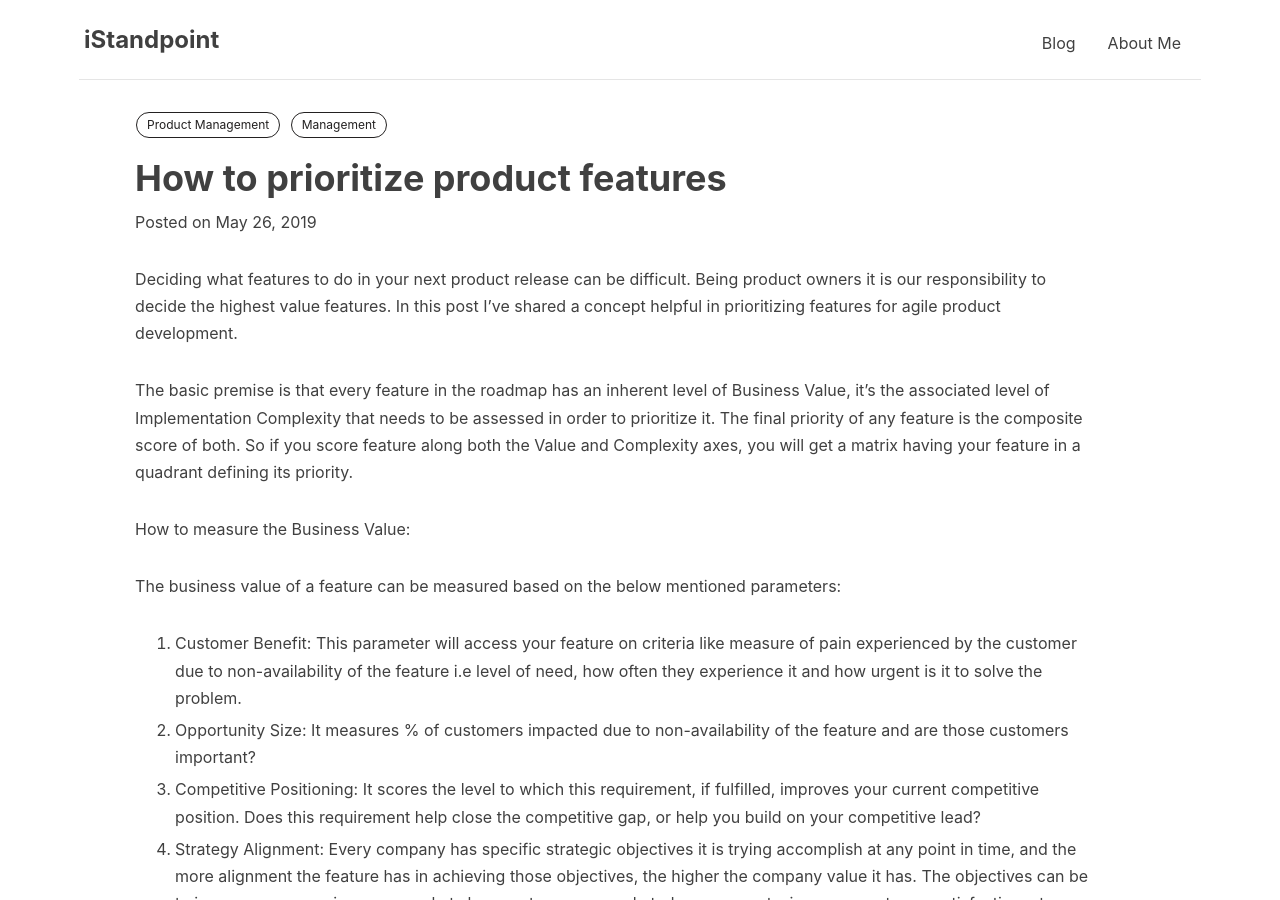
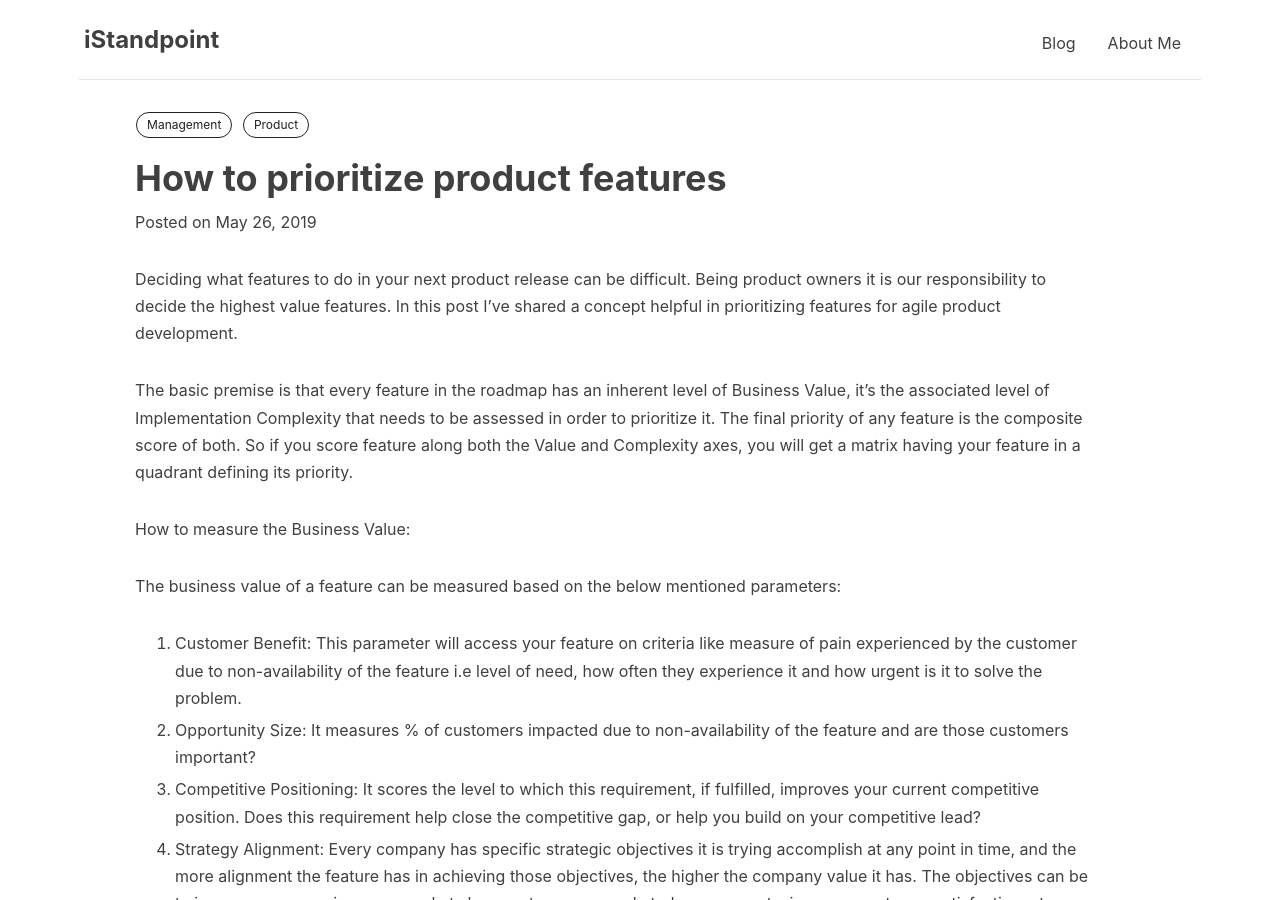
Before and after one commit to gargsaar/singlepage_website_ni, a Jekyll site: the page built from _posts/2019-05-26-how-to-prioritize-product-features.markdown, in a window 1280 px wide and 900 px high. Built offline with Jekyll 4.4.1, drawn with Linux system fonts in a browser that asks for light colours; nearby versions of some CDN libraries.

Commit message:
Update 2019-05-26-how-to-prioritize-product-features.markdown

```diff
--- a/_posts/2019-05-26-how-to-prioritize-product-features.markdown
+++ b/_posts/2019-05-26-how-to-prioritize-product-features.markdown
@@ -5,8 +5,8 @@ date:   2019-05-26
 header-style: text
 lang: en
 tags:
-  - Product Management
   - Management
+  - Product
 ---
 Deciding what features to do in your next product release can be difficult. Being product owners it is our responsibility to decide the highest value features. In this post I've shared a concept helpful in prioritizing features for agile product development.
 
```
